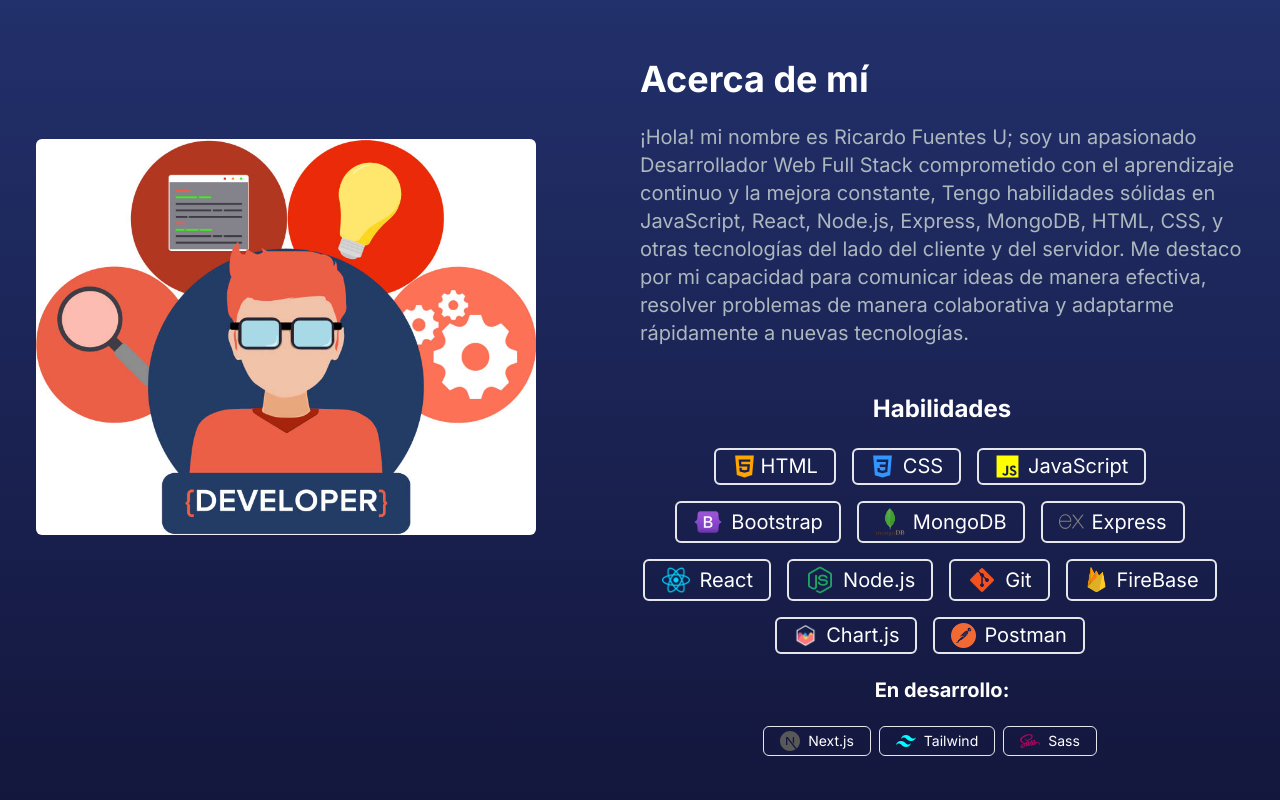
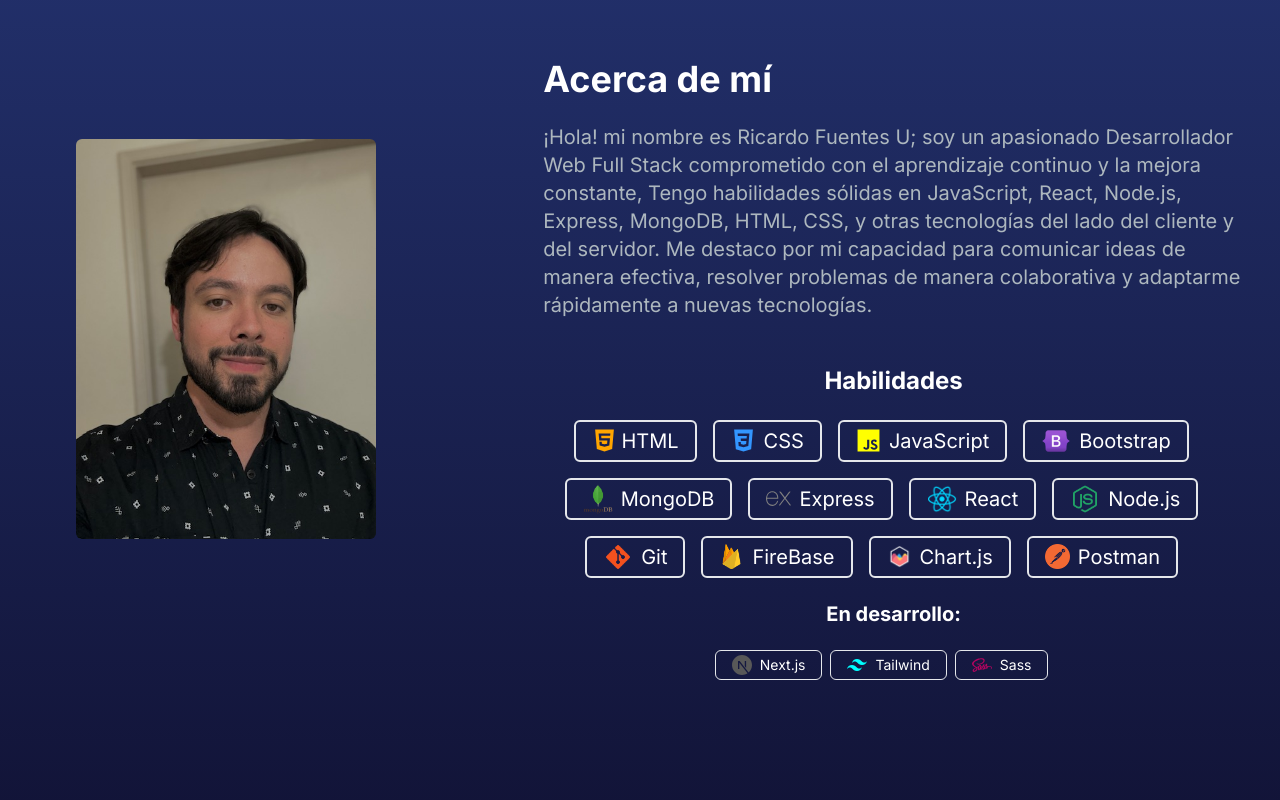
Before and after one commit to RichiFU/Portafolio, a Next.js app: page / in a window 1280 px wide. Shown: the part 1000-1800 px from the top of the page. Built offline with nearby package versions, Linux system fonts and the light colour scheme.

Commit message:
modificaciones

```diff
--- a/src/components/AboutSection.jsx
+++ b/src/components/AboutSection.jsx
@@ -22,15 +22,15 @@ const AboutSection = () => {
           animate={{ opacity: 1, scale: 1 }}
           transition={{ duration: 0.5 }}
           className="container mx-auto flex flex-col-reverse lg:flex-row py-5 lg:py-20 ">
-          <div className="lg:w-1/2 mt-20 ">
+          <div className="lg:w-1/2 mt-20 ml-10">
             <Image
               className="rounded   "
-              src="/images/Web-Developer.jpg"
+              src="/images/myprofilepic.jpg"
               alt="developer"
-              width={500}
-              height={400} />
+              width={300}
+              height={350} />
           </div>
-          <div className="lg:w-1/2">
+          <div className="lg:w-3/4">
             <h2 className="text-3xl sm:text-4xl font-bold text-white mb-4">Acerca de mí</h2>
             <p className=" text-sm text-[#ADB7BE]  sm:text-xl lg:text-xl">
               ¡Hola! mi nombre es Ricardo Fuentes U;
```
Also changed, not shown: public/images/myprofilepic.jpg (added).
